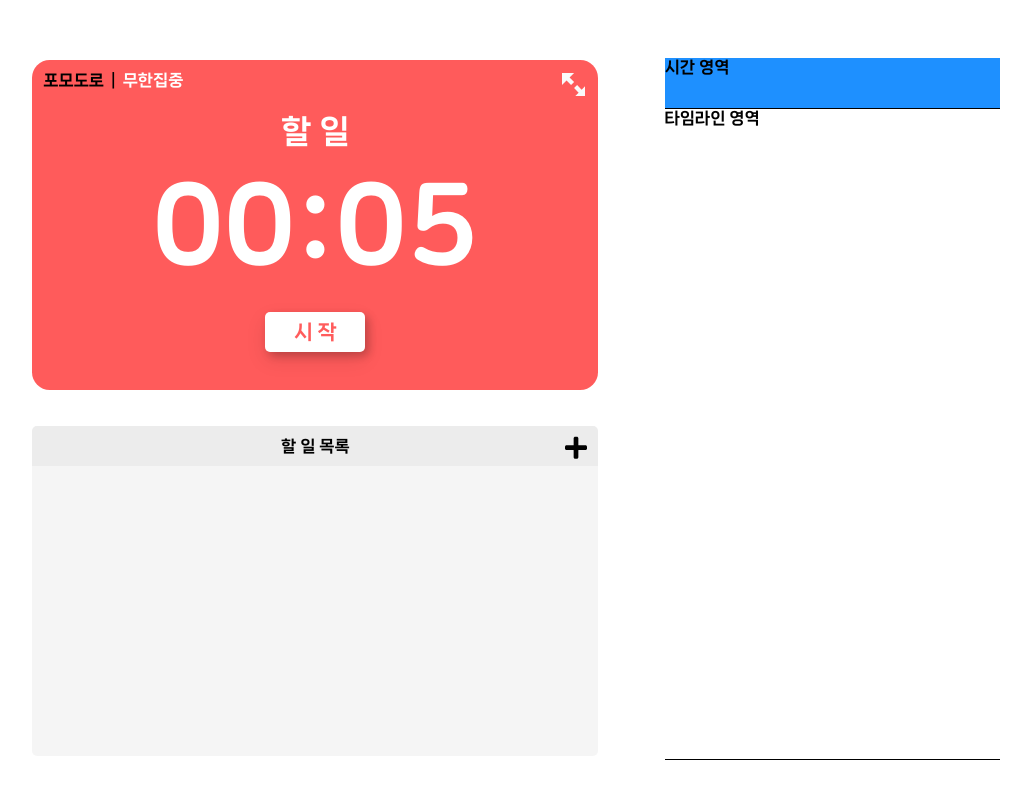
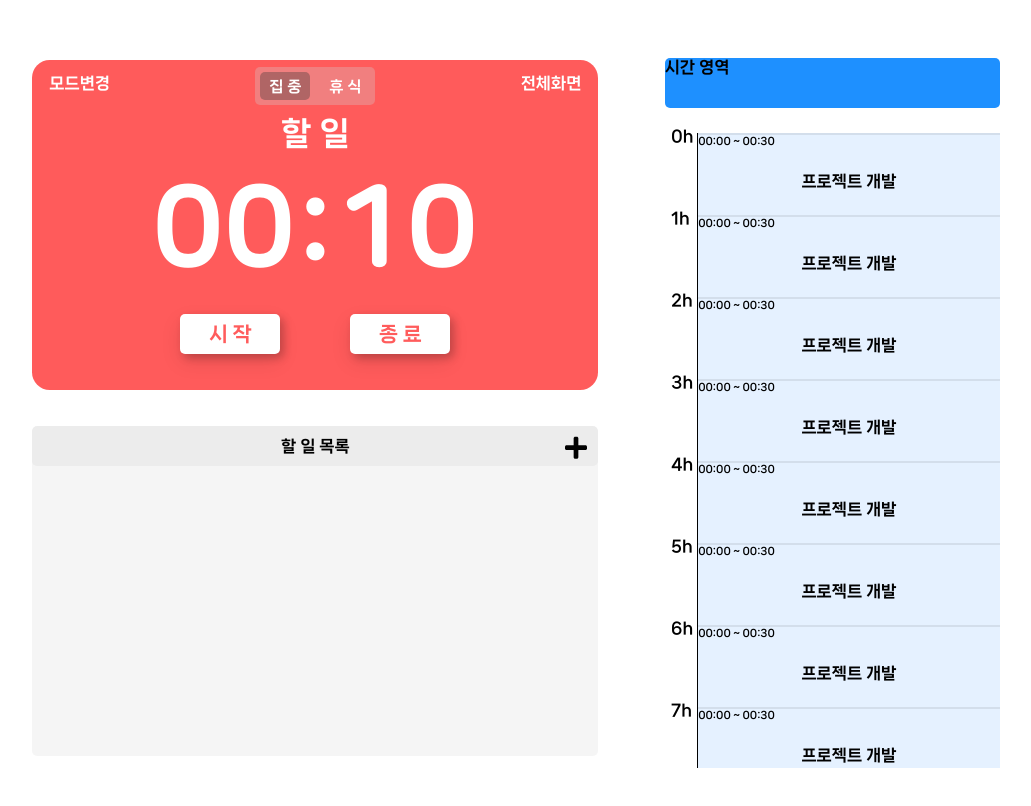
Before and after one commit to dkssud-hi/time-manager, a React (Vite) app in the folder time-manage project/: page / in a window 1280 px wide. Shown: the top 806 px of the page, without its empty margins (132-1163 px from the left). Built offline with nearby package versions, Linux system fonts and the light colour scheme; a web font is replaced by a local one.

Commit message:
feat : 타이머 기능 수정

```diff
--- /dev/null
+++ b/time-manage project/src/components/TimeLineItem.tsx
@@ -0,0 +1,18 @@
+import "./timeLineItem.css";
+type TimeLineItemProps = {
+  time: number;
+};
+
+const TimeLineItem: React.FC<TimeLineItemProps> = ({ time }) => {
+  return (
+    <div className="time_line_item">
+      <div className="time">{`${time}h`}</div>
+      <div className="duration">00:00 ~ 00:30</div>
+      <div className="todo">
+        <div>프로젝트 개발</div>
+      </div>
+    </div>
+  );
+};
+
+export default TimeLineItem;
--- /dev/null
+++ b/time-manage project/src/components/timeLineItem.css
@@ -0,0 +1,27 @@
+.time_line_item {
+  position: relative;
+  border-radius: 0;
+  width: 100%;
+  height: 80px;
+  background: rgba(0, 117, 255, 0.1);
+  border-top: 2px solid rgba(0, 0, 0, 0.08);
+  display: flex;
+  flex-direction: column;
+}
+
+.time {
+  position: absolute;
+  top: -10%;
+  left: -9%;
+}
+
+.duration {
+  font-size: 10px;
+}
+
+.todo {
+  flex-grow: 1;
+  display: flex;
+  justify-content: center;
+  align-items: center;
+}
--- a/time-manage project/src/index.css
+++ b/time-manage project/src/index.css
@@ -52,3 +52,13 @@
   font-family: "Nanum-angle";
   font-weight: 800;
 }
+
+button {
+  cursor: pointer;
+}
+
+div,
+section,
+button {
+  border-radius: 5px;
+}
--- a/time-manage project/src/routes/Home.tsx
+++ b/time-manage project/src/routes/Home.tsx
@@ -1,129 +1,155 @@
 import React, { useEffect, useRef, useState } from "react";
 import TodoList from "../components/TodoList";
+import TimeLineItem from "../components/TimeLineItem";
 import "./home.css";
 
 function Home() {
   const POMODORO_MODE = "pomodoro";
   const INFINITE_FOCUS_MODE = "infiniteFocus";
-  const WORK_DURATION = 5;
-  const BREAK_DURATION = 40;
+  const WORK_DURATION = 10;
+  const BREAK_DURATION = 5;
   const now = new Date();
 
   type timerModeName = "pomodoro" | "infiniteFocus";
 
   const [timerMode, setTimerMode] = useState<timerModeName>("pomodoro");
   const [Todo, setNewTodo] = useState<React.ReactNode[]>([]);
+  const [TimeLineItems, setTimeLineItems] = useState<React.ReactNode[]>([]);
   const [selectListId, setSelectListId] = useState<string | undefined>();
   const [seconds, setSeconds] = useState<number>(WORK_DURATION);
   const [isRunning, setIsRunning] = useState<boolean>(false);
-  const [isBreak, setIsBreak] = useState<boolean>(false);
-  const pomodoroModeBtnRef = useRef(null);
-  const infiniteFocusModeBtnRef = useRef(null);
+
+  const onFocusBtnRef = useRef<HTMLButtonElement>(null);
+  const onBreakBtnRef = useRef<HTMLButtonElement>(null);
+  const selectToDoRef = useRef<HTMLDivElement>(null);
+  const controlTimerBoxRef = useRef<HTMLDivElement>(null);
+  const timerBoxRef = useRef<HTMLDivElement>(null);
+  const startTimerBtnRef = useRef<HTMLButtonElement>(null);
+  const endTimerBtnRef = useRef<HTMLButtonElement>(null);
+  const workDurationRef = useRef<number>(WORK_DURATION);
+  const breakDurationRef = useRef<number>(BREAK_DURATION);
+  const editSettingTimeWindowRef = useRef<HTMLSectionElement>(null);
+  const minuitesInputRef = useRef<HTMLInputElement>(null);
+  const isBreakRef = useRef<boolean>(false);
+  const timerRef = useRef<NodeJS.Timer | null>(null);
+  const pomodoroModeBtnRef = useRef<HTMLDivElement>(null);
+  const infiniteFocusModeBtnRef = useRef<HTMLDivElement>(null);
   const inputEditTodo = useRef<HTMLInputElement>(null);
   const inputTodoRef = useRef<HTMLInputElement>(null);
   const addNewTodoWindow = useRef<HTMLSectionElement>(null);
   const editTodoWindow = useRef<HTMLSectionElement>(null);
-  const testKeyDownRef = useRef<(event: KeyboardEvent) => void>();
+
+  useEffect(() => {
+    timerStateChange();
+    setTimeLine();
+  }, []);
+
+  //isRunning이 의존성 타이머시작 이벤트 클릭시 타이머 진행
+  useEffect(() => {
+    if (isRunning) {
+      timerRef.current = setInterval(() => {
+        setSeconds((prevSecondsLeft) => {
+          return prevSecondsLeft - 1;
+        });
+      }, 1000);
+    }
+    //타이머 종료시 intervalId 해제
+    return () => clearInterval(timerRef.current);
+  }, [isRunning]);
+
+  useEffect(() => {
+    if (seconds === 0) {
+      setIsRunning(false);
+      isBreakRef.current = !isBreakRef.current;
+      setSeconds(
+        isBreakRef.current ? breakDurationRef.current : workDurationRef.current
+      );
+      timerStateChange();
+    }
+  }, [seconds]);
 
   // 키다운 이벤트 관련 코드
-  testKeyDownRef.current = (event: KeyboardEvent) => {
-    //이렇게하면 기존 window객체에 바인딩 되어있는 Ref안의 이벤트핸들러를 최신화시켜서 최신화된 Todo를 바라보게 하는건가
+  const keyDownEvent = (event: React.KeyboardEvent<HTMLInputElement>) => {
     const addNewTodoWindowDisplayStyle = window.getComputedStyle(
       addNewTodoWindow.current
     ).display;
     const editTodoWindowDisplayStyle = window.getComputedStyle(
       editTodoWindow.current
     ).display;
-    if (event.key === "Enter" && addNewTodoWindowDisplayStyle === "block") {
-      addNewTodoList();
-    } else if (
-      event.key === "Enter" &&
-      editTodoWindowDisplayStyle === "block"
-    ) {
-      saveList();
-    }
-  };
-
-  const handleKeyDown = (event: KeyboardEvent) => {
-    if (addNewTodoWindow.current && editTodoWindow.current) {
-      const addNewTodoWindowDisplayStyle = window.getComputedStyle(
-        addNewTodoWindow.current
-      ).display;
-      const editTodoWindowDisplayStyle = window.getComputedStyle(
-        editTodoWindow.current
+    const editSettingTimeWindowDisplayStyle = window.getComputedStyle(
+      editSettingTimeWindowRef.current
     ).display;
 
     if (addNewTodoWindowDisplayStyle === "block") {
-        if (event.key === "Escape") {
+      if (event.key === "Enter") {
+        addNewTodoList();
+      } else if (event.key === "Escape") {
         cancelAddNewTodo();
       }
     } else if (editTodoWindowDisplayStyle === "block") {
-        if (event.key === "Escape") {
+      if (event.key === "Enter") {
+        saveList();
+      } else if (event.key === "Escape") {
         cancelEditList();
       }
+    } else if (editSettingTimeWindowDisplayStyle === "block") {
+      if (event.key === "Enter") {
+        saveSettingTime();
+      } else if (event.key === "Escape") {
+        cancelSettingTime();
       }
     }
   };
+  //타임라인 관련 코드
+  const setTimeLine = () => {
+    const tempArr = new Array(25).fill(0);
+    const arr: React.ReactNode[] = [];
 
-  useEffect(() => {
-    window.addEventListener("keydown", handleKeyDown);
-    const testHandleKeyDown = (event: KeyboardEvent) => {
-      if (testKeyDownRef.current) {
-        testKeyDownRef.current(event);
+    tempArr.forEach((val, idx) => {
+      arr.push(<TimeLineItem time={idx} />);
+    });
+    setTimeLineItems(arr);
+  };
+  //타이머 관련 코드
+  const timerStateChange = () => {
+    if (isBreakRef.current) {
+      onFocusBtnRef.current!.style.background = "rgba(50,50,50, 0)";
+      onBreakBtnRef.current!.style.background = "rgba(50,50,50, 0.34)";
+      timerBoxRef.current!.style.background = "rgba(30, 144, 255, 0.85)";
+      startTimerBtnRef.current!.style.color = "rgba(30, 144, 255, 0.85)";
+      endTimerBtnRef.current!.style.color = "rgba(30, 144, 255, 0.85)";
+      selectToDoRef.current!.style.visibility = "hidden";
+    } else {
+      onFocusBtnRef.current!.style.background = "rgba(50,50,50, 0.34)";
+      onBreakBtnRef.current!.style.background = "rgba(50,50,50, 0)";
+      timerBoxRef.current!.style.background = "rgba(255, 63, 63, 0.85)";
+      startTimerBtnRef.current!.style.color = "rgba(255, 63, 63, 0.85)";
+      endTimerBtnRef.current!.style.color = "rgba(255, 63, 63, 0.85)";
+      selectToDoRef.current!.style.visibility = "visible";
     }
   };
-    window.addEventListener("keydown", testHandleKeyDown);
-    return () => {
-      window.removeEventListener("keydown", handleKeyDown);
-      window.removeEventListener("keydown", testHandleKeyDown);
+  const timerStateOnFocus = () => {
+    isBreakRef.current = !isBreakRef.current;
+    setSeconds(
+      isBreakRef.current ? breakDurationRef.current : workDurationRef.current
+    );
+    timerStateChange();
   };
-  }, []);
-
-  //isRunning이 의존성 타이머시작 이벤트 클릭시 타이머 진행
-  useEffect(() => {
-    let timer;
-    if (isRunning) {
-      timer = setInterval(() => {
-        setSeconds((prevSecondsLeft) => {
-          if (prevSecondsLeft > 0) return prevSecondsLeft - 1;
-          //타이머가 끝나면 자동으로 상태변화시켜 휴식or집중 모드로 변환
-          setIsRunning(false);
-          setIsBreak((prev) => !prev);
-          return prevSecondsLeft;
-        });
-      }, 1000);
-    } else {
-      clearInterval(timer);
-    }
-    return () => clearInterval(timer);
-  }, [isRunning]);
-
-  useEffect(() => {
-    if (seconds === 0) {
-      setSeconds(isBreak ? BREAK_DURATION : WORK_DURATION);
-    }
-  }, [seconds, isBreak]);
-
-  //타이머 관련 코드
+  const timerStateOnBreak = () => {
+    isBreakRef.current = !isBreakRef.current;
+    setSeconds(
+      isBreakRef.current ? breakDurationRef.current : workDurationRef.current
+    );
+    timerStateChange();
+  };
   const changeToPomodoroMode = (presentTimerMode: timerModeName) => {
     if (presentTimerMode === POMODORO_MODE) {
       console.log("타이머 모드가 이미 포모도로 모드입니다.");
     } else {
       setTimerMode(POMODORO_MODE);
-      pomodoroModeBtnRef.current!.style = "color:black";
-      infiniteFocusModeBtnRef.current!.style = "color:white";
+      pomodoroModeBtnRef.current!.style.color = "black";
+      infiniteFocusModeBtnRef.current!.style.color = "white";
       console.log("타이머 모드가 포모도로모드로 바뀌었습니다.");
-    }
-  };
-
-  const changeToInfiniteFocusMode = (presentTimerMode: timerModeName) => {
-    if (presentTimerMode === INFINITE_FOCUS_MODE) {
-      console.log("타이머가 이미 무한집중 모드입니다.");
-    } else {
-      setTimerMode(INFINITE_FOCUS_MODE);
-      pomodoroModeBtnRef.current!.style = "color:white";
-      infiniteFocusModeBtnRef.current!.style = "color:black";
-      console.log("타이머가 무한 집중모드로 바뀌었습니다.");
     }
   };
 
@@ -135,25 +161,58 @@ function Home() {
     }${remainingSeconds}`;
   };
 
-  const startPomodoroTimerEvent = () => {
-    //타이머 시작 이밴트 발생
-    setIsRunning(true);
-  };
-
-  const pausePomodoroTimerEvent = () => {
+  const startOrStopPomodoroTimerEvent = () => {
     //타이머 정지 이벤트 발생
-    setIsRunning(false);
+    setIsRunning((prev) => !prev);
   };
 
   const endPomodoroTimerEvent = () => {
     //타이머 종료 이벤트 발생
     setIsRunning(false);
+    //모달창으로 집중 or 휴식을 끝내겠냐는 알림 띄워주기(체크시 다시보지않음 포함)
+    isBreakRef.current = !isBreakRef.current;
+    setSeconds(
+      isBreakRef.current ? breakDurationRef.current : workDurationRef.current
+    );
+
+    //타이머 종료시 isBreakRef의 여부에 따라서 타이머의 테마 변경해주기.
+    timerStateChange();
+  };
+
+  //시간 설정 이벤트
+  const openEdtiSettingTimeBox = () => {
+    editSettingTimeWindowRef.current.style.display = "block";
+    minuitesInputRef.current!.focus();
+  };
+
+  const saveSettingTime = () => {
+    const editMinuites = Number(minuitesInputRef.current!.value);
+    if (editMinuites > 0) {
+      if (isBreakRef.current) {
+        breakDurationRef.current = editMinuites * 60;
+        setSeconds(breakDurationRef.current);
+      } else {
+        workDurationRef.current = editMinuites * 60;
+        setSeconds(workDurationRef.current);
+      }
+
+      minuitesInputRef.current!.value = "";
+      editSettingTimeWindowRef.current.style.display = "none";
+    } else {
+      alert("1 이상의 수를 입력해주세요!");
+      minuitesInputRef.current!.value = "";
+    }
+  };
+
+  const cancelSettingTime = () => {
+    minuitesInputRef.current!.value = "";
+    editSettingTimeWindowRef.current.style.display = "none";
   };
 
   //리스트 추가창 이벤트
   const openAddTodoBox = function (): void {
-    addNewTodoWindow.current!.style = "display:block";
-    inputTodoRef.current.focus();
+    addNewTodoWindow.current!.style.display = "block";
+    inputTodoRef.current!.focus();
   };
 
   const addNewTodoList = () => {
@@ -183,14 +242,14 @@ function Home() {
       ]);
 
       inputTodoRef.current!.value = "";
-      addNewTodoWindow.current!.style = "display:none";
+      addNewTodoWindow.current!.style.display = "none";
     }
   };
 
   const cancelAddNewTodo = () => {
     //input태그의 value 정리후 모달창 닫기.
     inputTodoRef.current!.value = "";
-    addNewTodoWindow.current!.style = "display:none";
+    addNewTodoWindow.current!.style.display = "none";
   };
 
   //리스트 편집창 이벤트
@@ -200,7 +259,7 @@ function Home() {
     );
     setNewTodo(reNewTodoList);
     inputEditTodo.current!.value = "";
-    editTodoWindow.current.style = "display:none";
+    editTodoWindow.current.style.display = "none";
   };
   const saveList = () => {
     let index = -1;
@@ -229,14 +288,14 @@ function Home() {
       );
       setNewTodo(tempTodo);
       inputEditTodo.current!.value = "";
-      editTodoWindow.current.style = "display:none";
+      editTodoWindow.current.style.display = "none";
     } else {
       alert("수정사항을 입력하세요.");
     }
   };
   const cancelEditList = () => {
     inputEditTodo.current!.value = "";
-    editTodoWindow.current.style = "display:none";
+    editTodoWindow.current.style.display = "none";
   };
 
   //인풋박스 focus, blur 이벤트 함수
@@ -252,6 +311,7 @@ function Home() {
   return (
     <main className="timer_page">
       <section className="modal_box" ref={addNewTodoWindow}>
+        <div className="modal_title">할일 목록 추가</div>
         <div className="modal_inner_box">
           <input
             type="text"
@@ -259,11 +319,7 @@ function Home() {
             ref={inputTodoRef}
             onFocus={handleFocus}
             onBlur={handleBlur}
-            // onKeyDown={(e) => {
-            //   if (e.key === "Enter") {
-            //     addNewTodoList();
-            //   }
-            // }}
+            onKeyDown={keyDownEvent}
             className="input_box"
           />
           <div className="button_box">
@@ -282,17 +338,14 @@ function Home() {
       </section>
       <section className="modal_box" ref={editTodoWindow}>
         <div className="modal_inner_box">
+          <div className="modal_title">할일 목록 편집</div>
           <input
             type="text"
             placeholder="할 일을 입력해주세요"
             ref={inputEditTodo}
             onFocus={handleFocus}
             onBlur={handleBlur}
-            // onKeyDown={(e) => {
-            //   if (e.key === "Enter") {
-            //     saveList();
-            //   }
-            // }}
+            onKeyDown={keyDownEvent}
             className="input_box"
           />
           <div className="button_box">
@@ -312,67 +365,85 @@ function Home() {
           </div>
         </div>
       </section>
+      <section className="modal_box" ref={editSettingTimeWindowRef}>
+        <div className="modal_inner_box">
+          <div className="modal_title">타이머 시간설정</div>
+          <input
+            type="number"
+            min="1"
+            ref={minuitesInputRef}
+            className="input_box"
+            id="minuites"
+            onKeyDown={keyDownEvent}
+          />
+          <div className="button_box">
+            <div className="button_inner_box">
+              <div id="delete_and_save_btns">
+                <button onClick={saveSettingTime} id="add_btn">
+                  저장
+                </button>
+                <button onClick={cancelSettingTime} id="close_btn">
+                  닫기
+                </button>
+              </div>
+            </div>
+          </div>
+        </div>
+      </section>
       <div className="timer_page_innerbox">
         <section className="timer_and_todo_section">
-          <section className="timer_box">
-            <div className="timer_mode_area">
+          <section className="timer_box" ref={timerBoxRef}>
+            <div className="timer_top_area">
               <div
+                className="timer_mode_area"
                 onClick={() => changeToPomodoroMode(timerMode)}
                 ref={pomodoroModeBtnRef}
               >
-                포모도로
-              </div>{" "}
-              |{" "}
-              <div
-                style={{ color: "white" }}
-                onClick={() => changeToInfiniteFocusMode(timerMode)}
-                ref={infiniteFocusModeBtnRef}
+                모드변경
+              </div>
+              <div className="state_btn_box">
+                <button
+                  className="state_btn"
+                  id="focus_btn"
+                  ref={onFocusBtnRef}
+                  onClick={timerStateOnFocus}
                 >
-                무한집중
+                  집 중
+                </button>
+                <button
+                  className="state_btn"
+                  id="break_btn"
+                  ref={onBreakBtnRef}
+                  onClick={timerStateOnBreak}
+                >
+                  휴 식
+                </button>
               </div>
-            </div>
-            <div className="full_screen_mode_btn">
-              <svg
-                xmlns="http://www.w3.org/2000/svg"
-                width="23"
-                height="23"
-                viewBox="0 0 23 23"
-                fill="none"
-              >
-                <path
-                  d="M0 0V12.0952L4.5357 7.5595L9.0714 12.0952L12.0952 9.0714L7.5595 4.5357L12.0952 0H0ZM15.119 12.0952L12.0952 15.119L16.6309 19.6547L12.0952 24.1904H24.1904V12.0952L19.6547 16.6309L15.119 12.0952Z"
-                  fill="#FAFAFA"
-                />
-              </svg>
+              <div className="full_screen_mode_btn">전체화면</div>
             </div>
             <div className="timer_area">
-              <div className="select_to-do">할 일</div>
-              <div className="timer">{formatTime(seconds)}</div>
-              {isRunning ? (
-                <div className="control_timer_box">
+              <div className="select_to-do" ref={selectToDoRef}>
+                할 일
+              </div>
+              <div className="timer" onClick={openEdtiSettingTimeBox}>
+                {formatTime(seconds)}
+              </div>
+              <div className="control_timer_box" ref={controlTimerBoxRef}>
                 <button
                   className="control_btn"
-                    onClick={pausePomodoroTimerEvent}
+                  onClick={startOrStopPomodoroTimerEvent}
+                  ref={startTimerBtnRef}
                 >
-                    정 지
+                  {isRunning ? "정 지" : "시 작"}
                 </button>
                 <button
                   className="control_btn"
                   onClick={endPomodoroTimerEvent}
+                  ref={endTimerBtnRef}
                 >
                   종 료
                 </button>
               </div>
-              ) : (
-                <div className="control_timer_box">
-                  <button
-                    className="control_btn"
-                    onClick={startPomodoroTimerEvent}
-                  >
-                    시 작
-                  </button>
-                </div>
-              )}
             </div>
           </section>
           <section className="todo_list_box">
@@ -398,7 +469,9 @@ function Home() {
         </section>
         <section className="focus_time_and_timeline_section">
           <section className="total_focus_time_box">시간 영역</section>
-          <section className="time_line_box">타임라인 영역</section>
+          <section className="time_line_box">
+            <div className="time_line_inner_box">{TimeLineItems}</div>
+          </section>
         </section>
       </div>
     </main>
--- a/time-manage project/src/routes/home.css
+++ b/time-manage project/src/routes/home.css
@@ -26,27 +26,60 @@
   overflow: hidden;
   margin-bottom: 36px;
   box-sizing: border-box;
+  transition: all 0.5s ease;
+}
+
+.timer_top_area {
+  width: 100%;
+  height: 35px;
+  margin-top: 5px;
+  position: relative;
 }
 
 .timer_mode_area {
-  width: 140px;
-  height: 30px;
-  padding-bottom: 6px;
-  margin-left: 11px;
-  margin-top: 8px;
+  color: white;
+  font-weight: 800;
+  position: absolute;
+  left: 3%;
+  top: 50%;
+  transform: translate(0, -50%);
+}
+
+.state_btn_box {
+  height: 38px;
+  width: 120px;
+  position: absolute;
+  left: 50%;
+  top: 60%;
+  padding: 5px 0;
   box-sizing: border-box;
-
-  font-weight: 600;
+  transform: translate(-50%, -50%);
+  background-color: rgba(210, 210, 210, 0.3);
 
   display: flex;
   align-items: center;
-  justify-content: space-between;
+  justify-content: space-around;
+}
+
+.state_btn {
+  border: none;
+  color: white;
+  font-size: 15px;
+  font-weight: 800;
+  text-align: center;
+  width: 50px;
+  height: 28px;
+  transition: all 0.3s ease-in;
+  cursor: pointer;
 }
 
 .full_screen_mode_btn {
+  color: white;
+  font-weight: 800;
   position: absolute;
-  top: 13px;
-  right: 13px;
+  right: 3%;
+  top: 50%;
+  transform: translate(0, -50%);
 }
 
 .timer_area {
@@ -84,9 +117,13 @@
   font-size: 20px;
   color: rgba(255, 63, 63, 0.85);
   border: none;
-  border-radius: 5px;
   box-shadow: 4px 4px 8px rgba(0, 0, 0, 0.2), 0 8px 20px rgba(0, 0, 0, 0.1);
   background-color: white;
+  transition: all 0.3s ease;
+}
+
+.control_btn:hover {
+  background-color: rgba(210, 210, 210, 1);
 }
 .control_timer_box > .control_btn:nth-child(2) {
   margin-left: 70px;
@@ -95,7 +132,6 @@
 .todo_list_box {
   width: 566px;
   height: 330px;
-  border-radius: 5px;
   background-color: rgba(0, 0, 0, 0.04);
   overflow: hidden;
 
@@ -119,6 +155,7 @@
   position: absolute;
   top: 10px;
   right: 11px;
+  cursor: pointer;
 }
 
 .list_area {
@@ -141,20 +178,34 @@
 .focus_time_and_timeline_section {
   width: 335px;
   height: 700px;
+  border-radius: 0;
 }
 
 .total_focus_time_box {
+  box-sizing: border-box;
   background-color: dodgerblue;
   width: 100%;
   height: 50px;
-  border-bottom: 1px solid;
+  margin-bottom: 10px;
 }
 
 .time_line_box {
+  border-radius: 0;
   background-color: white;
   width: 100%;
   height: 650px;
-  border-bottom: 1px solid;
+  overflow-y: scroll;
+  overflow-x: hidden;
+  display: flex;
+  justify-content: flex-end;
+  align-items: flex-start;
+}
+
+.time_line_inner_box {
+  border-radius: 0;
+  border-left: 1px solid black;
+  width: 90%;
+  margin-top: 15px;
 }
 
 /* 모달창 */
@@ -166,10 +217,9 @@
   width: 500px;
   height: 300px;
   background-color: white;
-  /* border: 1px solid; */
   box-shadow: 4px 4px 8px rgba(0, 0, 0, 0.2), 0 8px 20px rgba(0, 0, 0, 0.1);
-  border-radius: 5px;
   z-index: 2;
+  overflow: hidden;
   display: none;
 }
 .modal_inner_box {
@@ -181,6 +231,20 @@
   justify-content: center;
   align-items: center;
 }
+
+.modal_title {
+  position: absolute;
+  height: 20%;
+  width: 100%;
+  font-size: large;
+  box-sizing: border-box;
+  padding-left: 5%;
+  display: flex;
+  align-items: center;
+  background-color: beige;
+  top: 0;
+}
+
 .input_box {
   width: 80%;
   height: 30px;
@@ -189,6 +253,12 @@
   padding: 5px 0;
   outline: none;
   font-size: 15px;
+}
+
+.input_box#minuites {
+  border-bottom: none;
+  background-color: beige;
+  width: 15%;
 }
 
 .button_box {
@@ -216,7 +286,6 @@
   height: 40px;
   background-color: white;
   border: 1px solid;
-  border-radius: 2px;
 }
 
 #close_btn {
@@ -230,4 +299,9 @@
   font-weight: 700;
   width: 70px;
   height: 40px;
+  transition: all 0.5s ease;
 }
+
+#delete_btn:hover {
+  background-color: rgba(210, 210, 210, 0.3);
+}
```
Also changed, not shown: time-manage project/src/components/TodoList.tsx (+6 -5 lines), time-manage project/src/components/todoList.css (+7 -1 lines), 1 other file (tests, documents, lock files or other folders). Lines whose indentation alone changed are shown as unchanged.
